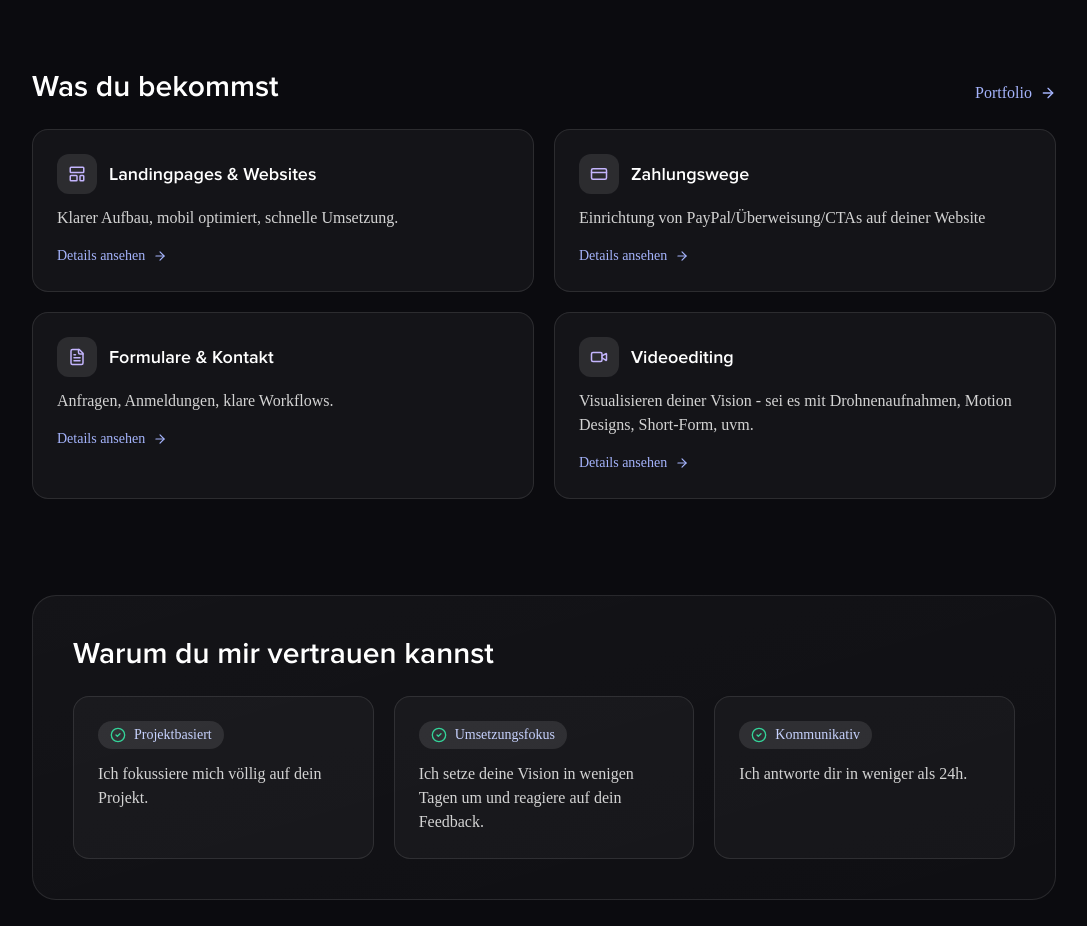
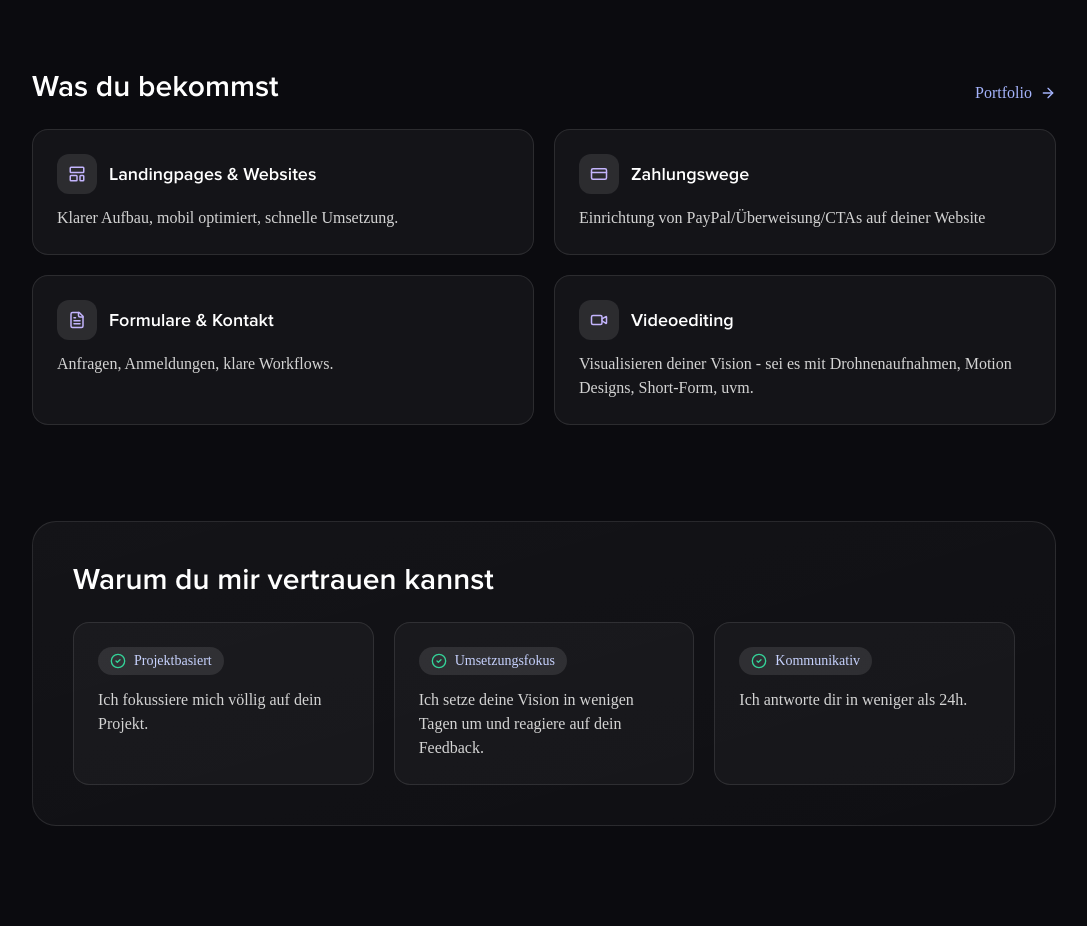
Before and after one commit to cyclebittt/pavewebyyyy, a Next.js app: page / in a window 1280 px wide. Shown: the part 940-1866 px from the top of the page, without its empty margins (96-1183 px from the left). Built offline with nearby package versions, Linux system fonts and the light colour scheme; a web font is replaced by a local one.

Commit message:
Refactor service links to div elements

```diff
--- a/app/page.js
+++ b/app/page.js
@@ -130,10 +130,9 @@ export default function Home() {
 
           <div className="mt-6 grid grid-cols-1 md:grid-cols-2 gap-5">
           {services.map((s, i) => (
-              <Link
+  <div
     key={s.title}
-                href={s.href}
-                className="group rounded-2xl border border-white/10 bg-white/[0.04] p-6 hover:border-white/20 transition-colors"
+    className="rounded-2xl border border-white/10 bg-white/[0.04] p-6"
     data-aos="fade-up"
     data-aos-delay={i * 80}
   >
@@ -143,12 +142,13 @@ export default function Home() {
       </div>
       <div className="text-lg font-semibold">{s.title}</div>
     </div>
-                <div className="mt-3 text-neutral-300">{s.desc}</div>
-                <div className="mt-4 text-sm text-indigo-300 group-hover:text-indigo-200 inline-flex items-center gap-2">
-                  Details ansehen <ArrowRight size={14} />
+
+    <div className="mt-3 text-neutral-300">
+      {s.desc}
     </div>
-              </Link>
+  </div>
 ))}
+
           </div>
         </div>
       </section>
```
Lines whose indentation alone changed are shown as unchanged.
